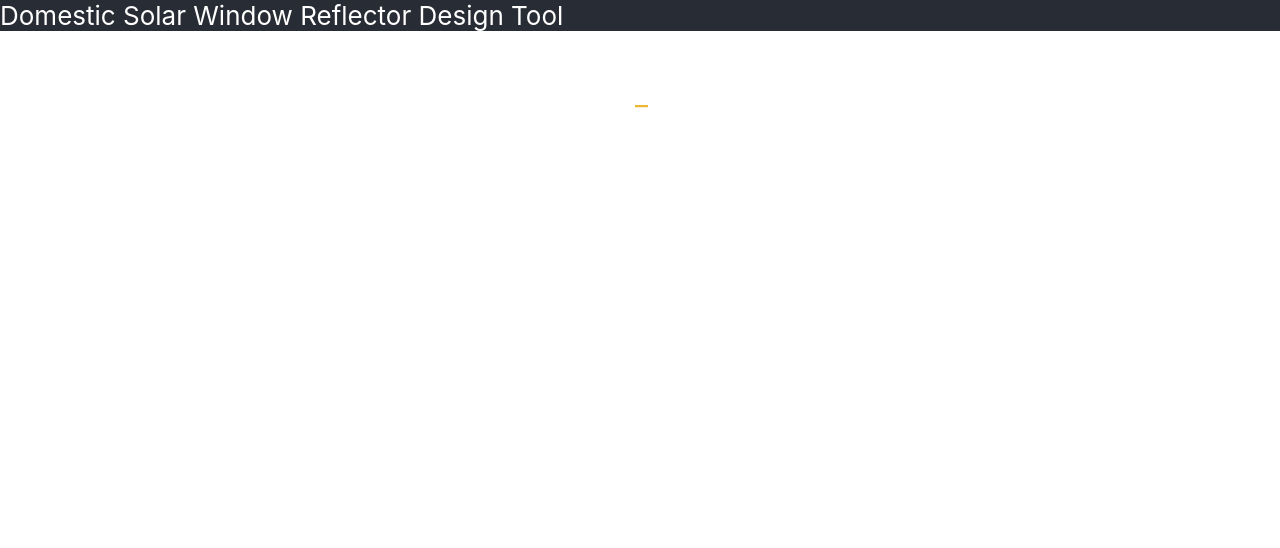
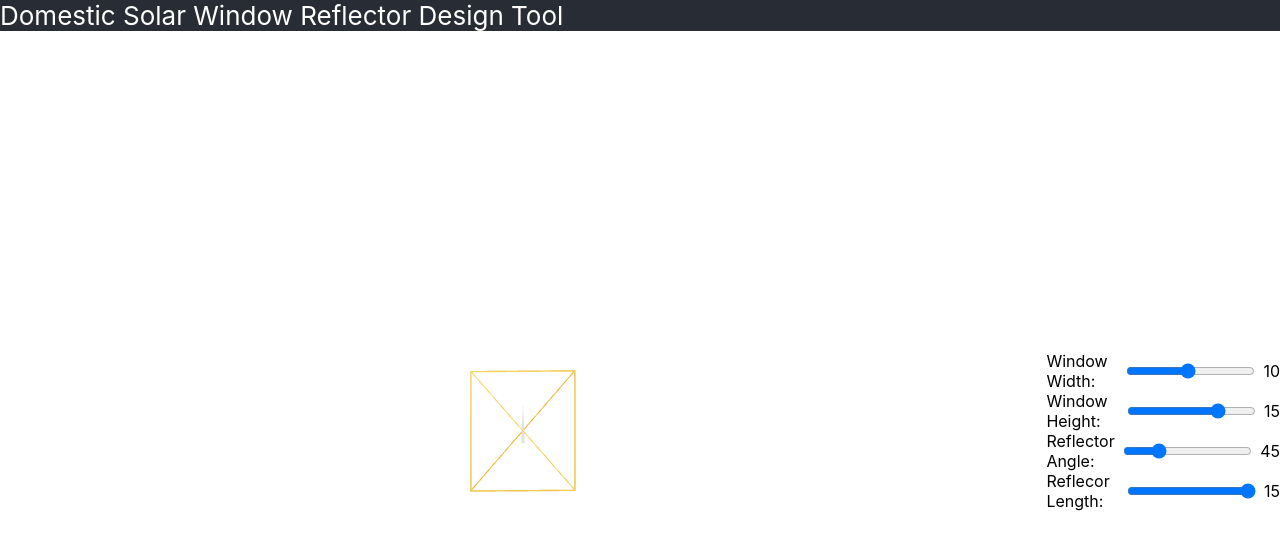
Before and after one commit to DesLeeHL/Domestic-Solar-Window-Reflector-Design-Tool, a React (Create React App) app in the folder React-Project/solar-reflector-app/: page / in a window 1280 px wide. Shown: the top 548 px of the page. Built offline with nearby package versions, Linux system fonts and the light colour scheme.

Commit message:
rotating mirror

```diff
--- a/React-Project/solar-reflector-app/src/App.js
+++ b/React-Project/solar-reflector-app/src/App.js
@@ -12,26 +12,7 @@ function App() {
       </section>
       <section className='App-body'>
         {/* Canvas 1 */}
-        <Canvas>
-          {/* <OrthographicCamera /> */}
-          <pointLight position={[10, 10, 10]} />
-          <ambientLight />
-          <Window position={[-1.2, 0, 0]} />
-          <OrbitControls />
-
-          <OrthographicCamera
-            makeDefault
-            zoom={1}
-            top={500}
-            bottom={-500}
-            left={500}
-            right={-500}
-            near={1}
-            far={2000}
-            position={[10, 10, 100]}
-          />
-        </Canvas>
-
+        <Window/>
         {/* Canvas 2 */}
         {/* <Canvas>
           <pointLight position={[10, 10, 10]} />
--- a/React-Project/solar-reflector-app/src/component/Window.jsx
+++ b/React-Project/solar-reflector-app/src/component/Window.jsx
@@ -1,5 +1,7 @@
 import React, { useRef, useState } from "react";
 import { useFrame } from "@react-three/fiber";
+import { Canvas } from "@react-three/fiber";
+import { OrbitControls, OrthographicCamera } from "@react-three/drei";
 
 function Window(props) {
     // This reference gives us direct access to the THREE.Mesh object
@@ -7,20 +9,122 @@ function Window(props) {
     // Hold state for hovered and clicked events
     const [width, setWidth] = useState(10);
     const [height, setHeight] = useState(15);
-//   // Subscribe this component to the render-loop, rotate the mesh every frame
-//   useFrame((state, delta) => (ref.current.rotation.x += 0.01));
-  // Return the view, these are regular Threejs elements expressed in JSX
+    const [angle, setAngle] = useState(45);
+    const [mirrorLength, setMirrorLength] = useState(15)
+    const canvasStyle = {
+        width: "100vw",
+        height: "100vh",
+        position: "relative",
+        top: 0,
+        left: 0,
+    };
     return (
+        <>
+
+            <Canvas style={canvasStyle}>
+                {/* <OrthographicCamera /> */}
+                <pointLight position={[10, 10, 10]} />
+                <ambientLight />
                 <mesh
                     {...props}
                     ref={ref}
                 >
-      <boxGeometry args={[width, height,1]} />
+                    <boxGeometry args={[width, height, 0.5]} />
                     <meshStandardMaterial
-        wireframe={props.wireframe}
+                        wireframe={true}
                         color={"orange"}
                     />
+                    {/**Up Down indicator */}
+                    <mesh position={[0, 1, 0]}>
+                        <coneGeometry args={[0.2, 5, 3]} />
+                        <meshStandardMaterial />
                     </mesh>
+
+                    {/* TODO: Perpendicular cone to indicate inside and outside
+                    <mesh position={[0, 0, 1]}>
+                        <coneGeometry args={[0.2, 5, 3]} />
+                        <meshStandardMaterial />
+                    </mesh> */}
+                    <mesh position={[0, -height / 2,0]} rotation={[-angle*(Math.PI / 180), 0, 0]}>
+                        <mesh position={[0,mirrorLength/2,0]}>
+                            <planeGeometry args={[width, mirrorLength, 2]} />
+                            <meshStandardMaterial />
+                        </mesh>
+                    </mesh>
+
+                </mesh>
+                <OrbitControls />
+
+                <OrthographicCamera
+                    makeDefault
+                    zoom={10}
+                    top={500}
+                    bottom={-500}
+                    left={500}
+                    right={-500}
+                    near={1}
+                    far={800}
+                    position={[10, 10, 100]}
+                />
+            </Canvas>
+            <div style={{ display: "flex", flexDirection: "column" }}>
+                <div style={{ display: "flex", alignItems: "center" }}>
+                    <label htmlFor="width-slider">Window Width:</label>
+                    <input
+                        id="width-slider"
+                        type="range"
+                        min={1}
+                        max={20}
+                        value={width}
+                        onChange={e => setWidth(e.target.value)}
+                        style={{ marginLeft: "0.5rem", marginRight: "0.5rem" }}
+                    />
+                    <span>{width}</span>
+                </div>
+                <div style={{ display: "flex", alignItems: "center" }}>
+                    <label htmlFor="height-slider">Window Height:</label>
+                    <input
+                        id="height-slider"
+                        type="range"
+                        min={1}
+                        max={20}
+                        value={height}
+                        onChange={e => setHeight(e.target.value)}
+                        style={{ marginLeft: "0.5rem", marginRight: "0.5rem" }}
+                    />
+                    <span>{height}</span>
+                </div>
+                <div style={{ display: "flex", alignItems: "center" }}>
+                    <label htmlFor="height-slider">Reflector Angle:</label>
+                    <input
+                        id="height-slider"
+                        type="range"
+                        min={0}
+                        max={180}
+                        value={angle}
+                        onChange={e => setAngle(e.target.value)}
+                        style={{ marginLeft: "0.5rem", marginRight: "0.5rem" }}
+                    />
+                    <span>{angle}</span>
+                </div>
+                <div style={{ display: "flex", alignItems: "center" }}>
+                    <label htmlFor="height-slider">Reflecor Length:</label>
+                    <input
+                        id="height-slider"
+                        type="range"
+                        min={0}
+                        max={height}
+                        value={mirrorLength}
+                        onChange={e => setMirrorLength(e.target.value)}
+                        style={{ marginLeft: "0.5rem", marginRight: "0.5rem" }}
+                    />
+                    <span>{mirrorLength}</span>
+                </div>
+                {/* <div style={{ display: "flex", alignItems: "center" }}>
+                    Zoom:
+                </div> */}
+            </div>
+        </>
     );
 }
 
```
Lines whose indentation alone changed are shown as unchanged.
